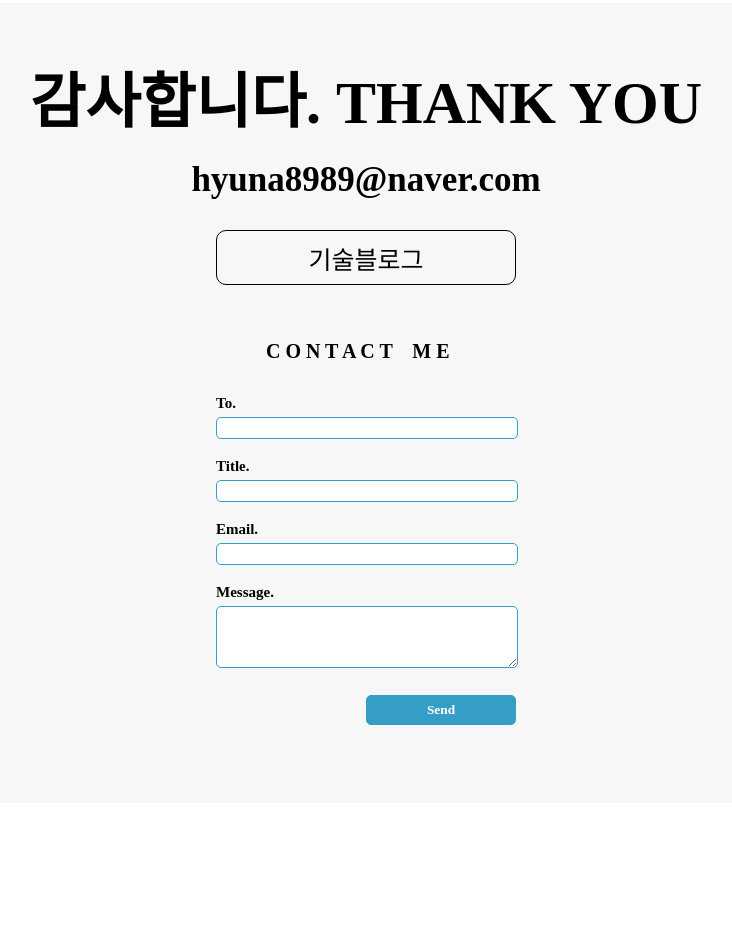
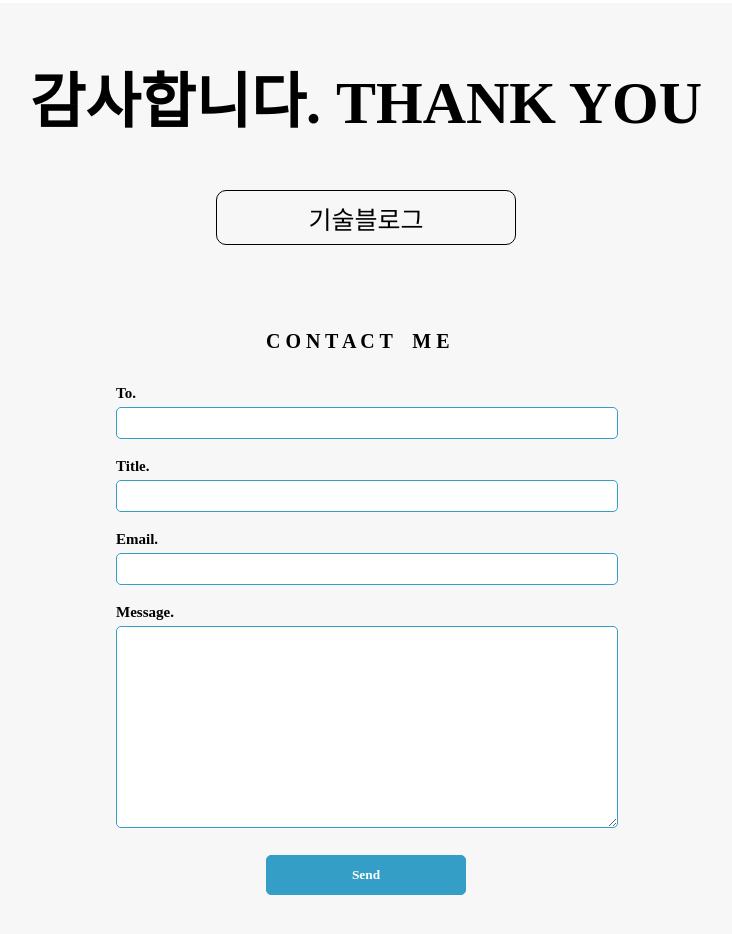
Before and after one commit to KeemHyun-A/po, a plain HTML site: page index.html in a window 1280 px wide. Shown: the part 3897-4831 px from the top of the page, without its empty margins (274-1006 px from the left). Before the commit the page ends 4700 px from the top, so only its background shows below. Drawn offline with nearby package versions, Linux system fonts and the light colour scheme; a web font is replaced by a local one.

Commit message:
Add files via upload

```diff
--- a/css/main.css
+++ b/css/main.css
@@ -223,7 +223,7 @@ a {
 
 #projects p {
   margin-top: 30px;
-  font-size: 20px;
+  font-size: 15px;
 }
 
 #exp {
@@ -257,12 +257,13 @@ a {
 
 #footer {
   width: 100%;
-  height: 800px;
+  height: 1200px;
   background-color: rgb(247, 247, 247);
 }
 
 #footer h3 {
   padding-top: 50px;
+  margin-bottom: 50px;
   text-align: center;
   font-size: 60px;
 }
@@ -291,11 +292,11 @@ a {
 
 #form {
   margin: 0 auto;
-  width: 300px;
+  width: 500px;
 }
 
 #form h1 {
-  margin: 0 auto;
+  margin: 30px auto;
   margin-bottom: 30px;
   width: 200px;
   font-size: 20px;
@@ -309,24 +310,24 @@ a {
 
 #form input {
   margin-top: 5px;
-  width: 300px;
-  height: 20px;
+  width: 500px;
+  height: 30px;
   border: 1px solid #359ec7;
   border-radius: 5px;
 }
 
 #form textarea {
   margin-top: 5px;
-  width: 300px;
-  height: 60px;
+  width: 500px;
+  height: 200px;
   border: 1px solid #359ec7;
   border-radius: 5px;
 }
 
 #form #button {
   margin-left: 150px;
-  width: 150px;
-  height: 30px;
+  width: 200px;
+  height: 40px;
   color: #fff;
   font-weight: 600;
   background-color: #359ec7;
--- a/index.html
+++ b/index.html
@@ -174,7 +174,6 @@
     <footer id="footer">
       <div class="footer_in">
         <h3>감사합니다. THANK YOU</h3>
-        <h4>hyuna8989@naver.com</h4>
         <button>기술블로그</button>
       </div>
 
```
Also changed, not shown: images/icon 8.png (added), images/main.png (added).
